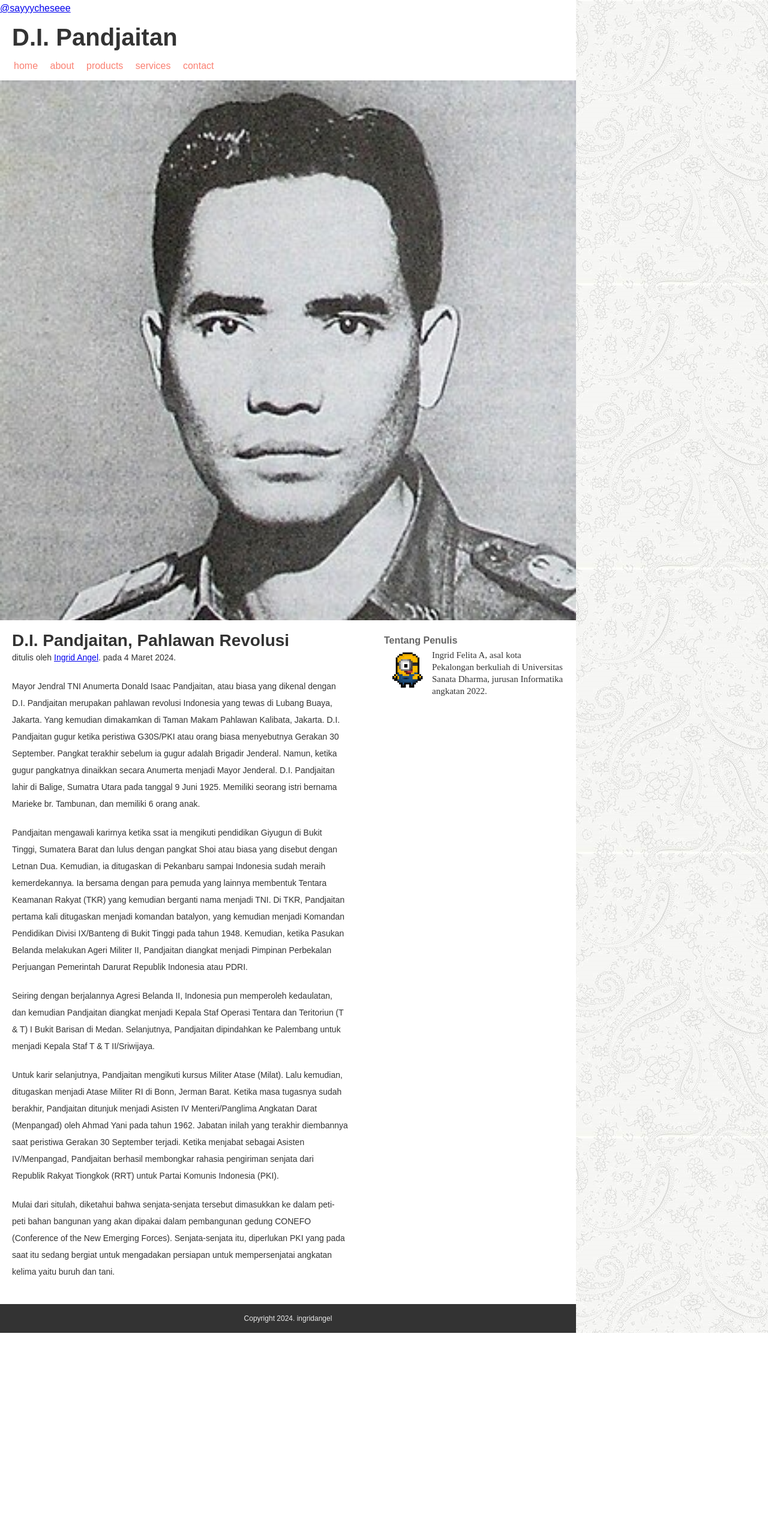
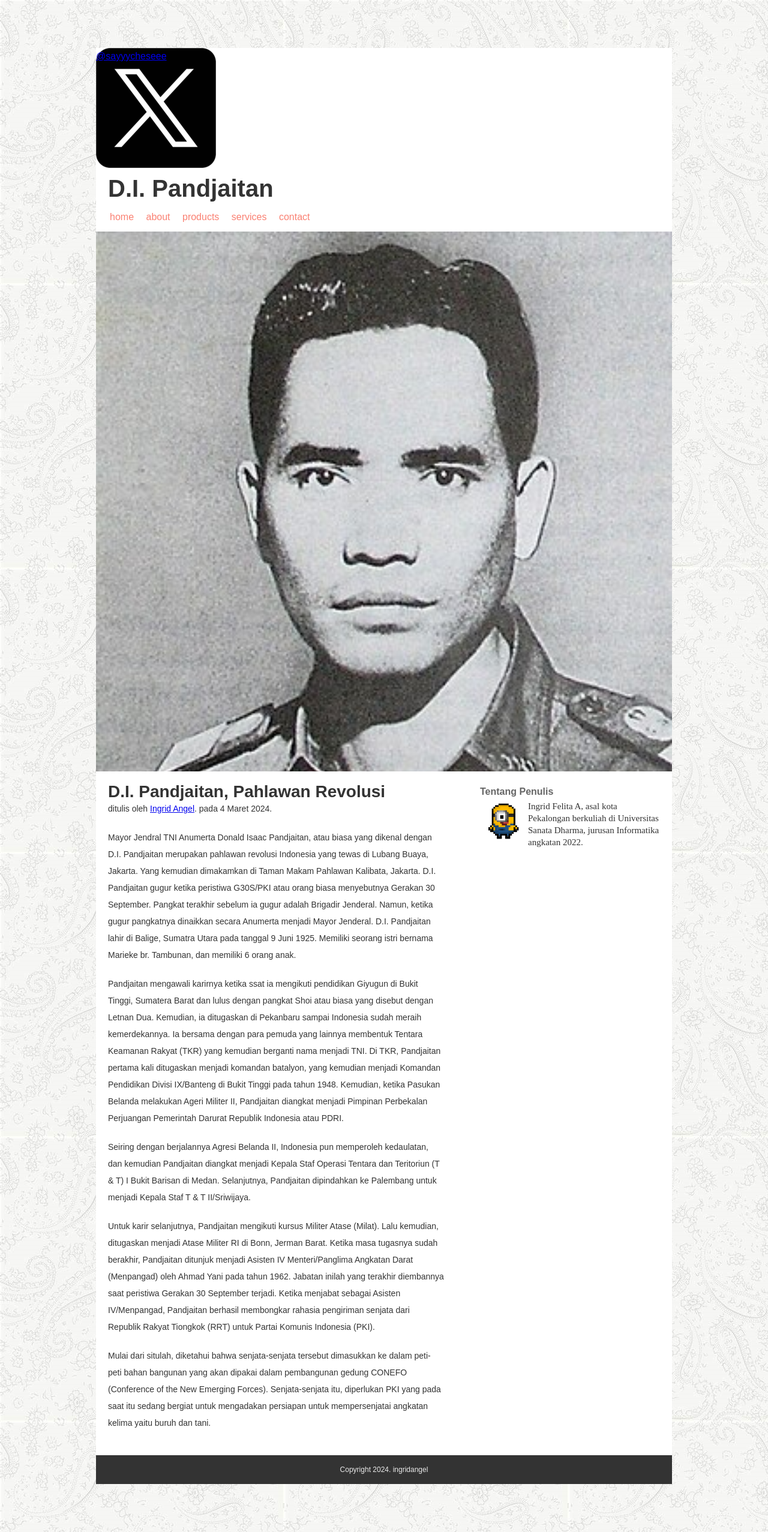
Before and after one commit to IngriddAngell/Platform1, a PHP site: page / in a window 1280 px wide. Shown: the whole page at 60% size. Before the commit the page ends 2222 px from the top, so only its background shows below. Run offline with PHP 8.4, Linux system fonts and the light colour scheme.

Commit message:
Menambahkan gambar dan melampirkan sosmed twitter di atas container

```diff
--- a/CSS/coba.css
+++ b/CSS/coba.css
@@ -56,8 +56,16 @@ body {
 
 .container {
        width: 960px;
-       margin: 80 px auto;
+       margin: 80px auto;
        background-color: white;
+}
+
+.x {
+       width: 200px;
+       height: 200px;
+       background-image: url(gambar3.png);
+       background-repeat: no-repeat;
+       display: inline-block;
 }
 
 .header {
--- a/CSS/index.html
+++ b/CSS/index.html
@@ -7,7 +7,7 @@
 <body>
 
     <div class="container">
-        <a href="https://x.com/sayyycheseee">@sayyycheseee</a>
+        <a href="https://x.com/sayyycheseee" class ="x">@sayyycheseee</a>
         <div class="header">
             <h1 class="judul">D.I. Pandjaitan</h1>
             <ul>
```
Also changed, not shown: CSS/gambar3.png (added).
